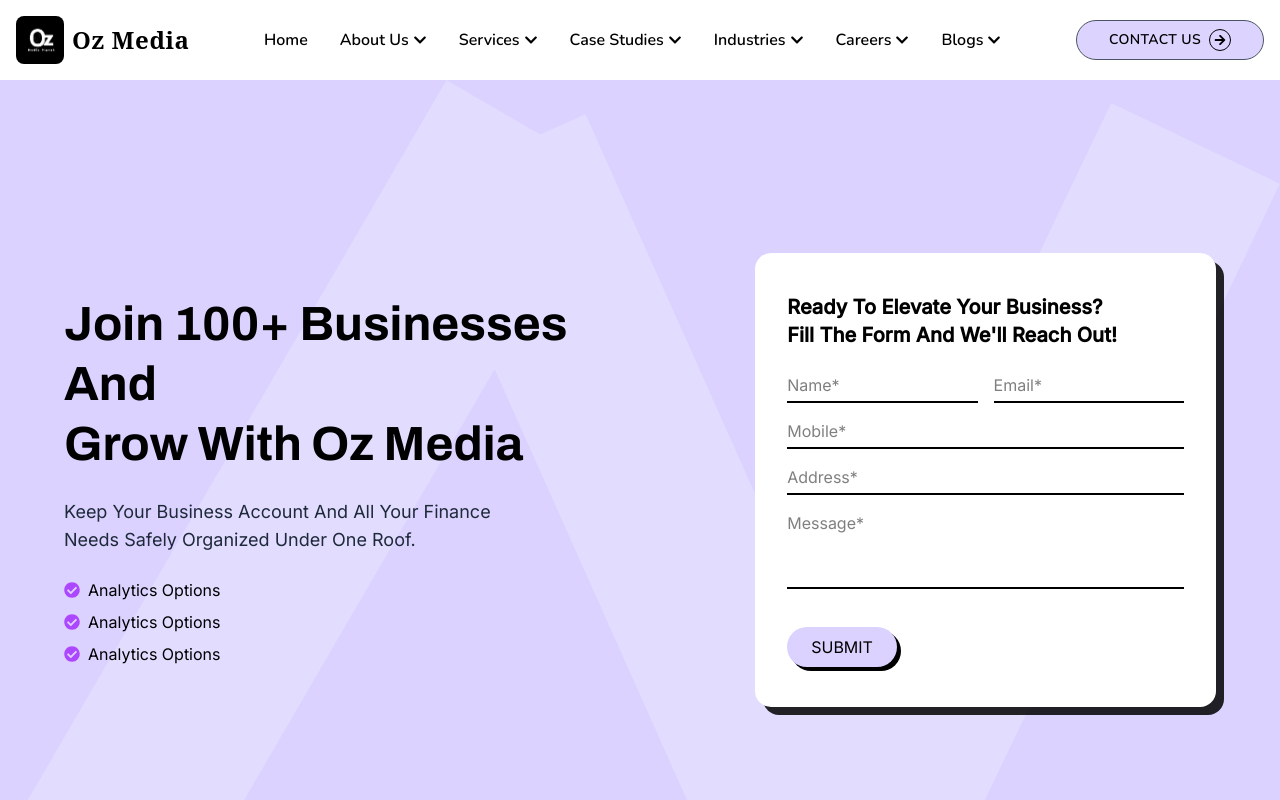
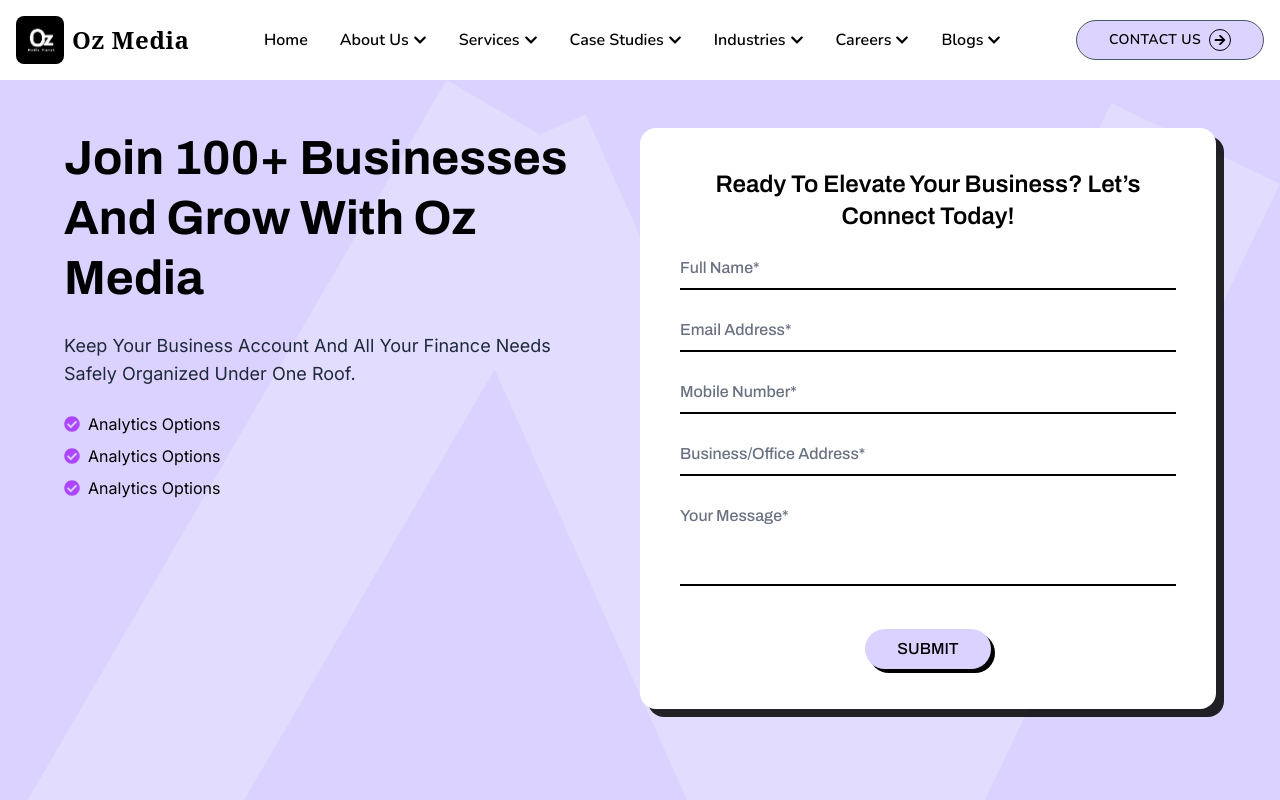
Before and after one commit to Suryansh9331/Official_OzMP_web, a React (Vite) app: page /contact-us in a window 1280 px wide. Shown: the top 800 px of the page. Built offline with nearby package versions, Linux system fonts and the light colour scheme; a web font is replaced by a local one.

Commit message:
Contact Form Done

```diff
--- a/src/Component/Navbar.jsx
+++ b/src/Component/Navbar.jsx
@@ -772,12 +772,14 @@ export default function Navbar() {
 
         {/* Contact Button */}
         <div className="hidden lg:block">
+        <Link to = "/contact-us">
           <button className="bg-[#dcd4ff] text-black font-extrabold text-sm tracking-wide py-2 hover:cursor-pointer px-8 rounded-full flex items-center gap-2 border border-gray-600 hover:shadow-[4px_4px_0px_#000] hover:-translate-x-1 hover:-translate-y-1 transition-transform duration-300">
             CONTACT US{" "}
             <span className="rounded-full border border-black p-1">
               <FaArrowRight size={12} />
             </span>
           </button>
+        </Link>
         </div>
 
         {/* Mobile Toggle */}
@@ -899,12 +901,14 @@ export default function Navbar() {
 
               {/* Contact Button */}
               <li>
+              <Link to ="/contact-us">
                  <button className="w-full bg-[#dcd4ff] text-black font-bold py-2 rounded-full flex justify-center items-center gap-2 border border-black hover:bg-[#c9bcfd] hover:shadow-[4px_4px_0px_#000] hover:-translate-x-1 hover:-translate-y-1 transition-all duration-300 mt-4">
                    CONTACT US
                    <span className="rounded-full border border-black p-1">
                      <FaArrowRight size={12} />
                    </span>
                 </button>
+              </Link>
               </li>
             </ul>
           </motion.div>
--- a/src/Pages/Contact/Contact.jsx
+++ b/src/Pages/Contact/Contact.jsx
@@ -1,30 +1,120 @@
+// import React from "react";
+// import { FaCheckCircle } from "react-icons/fa";
+// import bgImage from "../../assets/images/bg.png"; // Replace with actual path
+
+// const Contact = () => {
+//   return (
+//     <section
+//       className="min-h-screen flex items-center justify-between px-8 md:px-16 bg-cover bg-no-repeat"
+//       style={{
+//         backgroundColor: "#DBD2FF",
+//         backgroundImage: `url(${bgImage})`,
+//       }}
+//     >
+//       {/* Left Content */}
+//       <div className="w-full md:w-1/2 space-y-6">
+//         <h1 className="text-4xl md:text-5xl font-bold font-['Archivo'] leading-tight text-black">
+//           Join 100+ Businesses And<br />Grow With Oz Media
+//         </h1>
+//         <p className="text-lg font-['Inter'] text-gray-800">
+//           Keep Your Business Account And All Your Finance<br />
+//           Needs Safely Organized Under One Roof.
+//         </p>
+
+//         <ul className="space-y-2 mt-4">
+//           {["Analytics Options", "Analytics Options", "Analytics Options"].map(
+//             (item, idx) => (
+//               <li key={idx} className="flex items-center gap-2 font-['Inter']">
+//                 <FaCheckCircle className="text-purple-500" />
+//                 <span>{item}</span>
+//               </li>
+//             )
+//           )}
+//         </ul>
+//       </div>
+
+//       {/* Right Form Box */}
+//       <div className="w-full md:w-[40%] mt-10 md:mt-0 bg-white rounded-2xl shadow-[8px_8px_0px_0px_rgba(0,0,0,0.85)] px-8 py-10">
+//         <h2 className="text-lg md:text-xl font-semibold font-['Inter'] text-black mb-6">
+//           Ready To Elevate Your Business?<br />
+//           Fill The Form And We'll Reach Out!
+//         </h2>
+
+//         <form className="space-y-4">
+//           <div className="flex gap-4">
+//             <input
+//               type="text"
+//               placeholder="Name*"
+//               className="w-full border-b-2 outline-none pb-1 font-['Inter']"
+//             />
+//             <input
+//               type="text"
+//               placeholder="Email*"
+//               className="w-full border-b-2 outline-none pb-1 font-['Inter']"
+//             />
+//           </div>
+
+//           <input
+//             type="text"
+//             placeholder="Mobile*"
+//             className="w-full border-b-2 outline-none pb-1 font-['Inter']"
+//           />
+//           <input
+//             type="text"
+//             placeholder="Address*"
+//             className="w-full border-b-2 outline-none pb-1 font-['Inter']"
+//           />
+//           <textarea
+//             rows={3}
+//             placeholder="Message*"
+//             className="w-full border-b-2 outline-none font-['Inter'] resize-none pb-1"
+//           ></textarea>
+
+//           <button
+//             type="submit"
+//             className="bg-[#DBD2FF] shadow-[4px_4px_0px_0px_black] text-black px-6 py-2 rounded-full font-['Inter'] mt-4"
+//           >
+//             SUBMIT
+//           </button>
+//         </form>
+//       </div>
+//     </section>
+//   );
+// };
+
+// export default Contact;
+
+
 import React from "react";
 import { FaCheckCircle } from "react-icons/fa";
 import bgImage from "../../assets/images/bg.png"; // Replace with actual path
 
-const Contact = () => {
+const ContactFormSection = () => {
   return (
     <section
-      className="min-h-screen flex items-center justify-between px-8 md:px-16 bg-cover bg-no-repeat"
+      className="lg:min-h-screen h-auto flex flex-col lg:flex-row items-center lg:items-start justify-center gap-12 px-6 md:px-4 lg:px-16 py-12 bg-no-repeat bg-cover"
       style={{
         backgroundColor: "#DBD2FF",
         backgroundImage: `url(${bgImage})`,
       }}
     >
       {/* Left Content */}
-      <div className="w-full md:w-1/2 space-y-6">
-        <h1 className="text-4xl md:text-5xl font-bold font-['Archivo'] leading-tight text-black">
-          Join 100+ Businesses And<br />Grow With Oz Media
+      <div className="w-full lg:w-1/2 space-y-6 text-center lg:text-left">
+        <h1 className="text-3xl md:text-5xl lg:text-5xl font-bold font-['Archivo'] text-black leading-tight">
+          Join 100+ Businesses And Grow With Oz Media
         </h1>
-        <p className="text-lg font-['Inter'] text-gray-800">
-          Keep Your Business Account And All Your Finance<br />
+        <p className="text-base sm:text-lg font-['Inter'] text-gray-800">
+          Keep Your Business Account And All Your Finance
           Needs Safely Organized Under One Roof.
         </p>
 
         <ul className="space-y-2 mt-4">
           {["Analytics Options", "Analytics Options", "Analytics Options"].map(
             (item, idx) => (
-              <li key={idx} className="flex items-center gap-2 font-['Inter']">
+              <li
+                key={idx}
+                className="flex items-center justify-center lg:justify-start gap-2 font-['Inter']"
+              >
                 <FaCheckCircle className="text-purple-500" />
                 <span>{item}</span>
               </li>
@@ -33,53 +123,51 @@ const Contact = () => {
         </ul>
       </div>
 
-      {/* Right Form Box */}
-      <div className="w-full md:w-[40%] mt-10 md:mt-0 bg-white rounded-2xl shadow-[8px_8px_0px_0px_rgba(0,0,0,0.85)] px-8 py-10">
-        <h2 className="text-lg md:text-xl font-semibold font-['Inter'] text-black mb-6">
-          Ready To Elevate Your Business?<br />
-          Fill The Form And We'll Reach Out!
+      {/* Right Contact Form */}
+      <div className="w-full max-w-xl bg-white rounded-2xl shadow-[8px_8px_0px_0px_rgba(0,0,0,0.85)] px-6 md:px-10 py-10">
+        <h2 className="text-xl md:text-2xl font-semibold font-['Archivo'] text-black mb-6 text-center">
+          Ready To Elevate Your Business? Let’s Connect Today!
         </h2>
 
-        <form className="space-y-4">
-          <div className="flex gap-4">
+        <form className="space-y-7   font-['Archivo']">
           <input
             type="text"
-              placeholder="Name*"
-              className="w-full border-b-2 outline-none pb-1 font-['Inter']"
+            placeholder="Full Name*"
+            className="w-full border-b-2 outline-none pb-2 placeholder-gray-500"
+          />
+          <input
+            type="email"
+            placeholder="Email Address*"
+            className="w-full border-b-2 outline-none pb-2 placeholder-gray-500"
           />
           <input
             type="text"
-              placeholder="Email*"
-              className="w-full border-b-2 outline-none pb-1 font-['Inter']"
-            />
-          </div>
-
-          <input
-            type="text"
-            placeholder="Mobile*"
-            className="w-full border-b-2 outline-none pb-1 font-['Inter']"
+            placeholder="Mobile Number*"
+            className="w-full border-b-2 outline-none pb-2 placeholder-gray-500"
           />
           <input
             type="text"
-            placeholder="Address*"
-            className="w-full border-b-2 outline-none pb-1 font-['Inter']"
+            placeholder="Business/Office Address*"
+            className="w-full border-b-2 outline-none pb-2 placeholder-gray-500"
           />
           <textarea
             rows={3}
-            placeholder="Message*"
-            className="w-full border-b-2 outline-none font-['Inter'] resize-none pb-1"
+            placeholder="Your Message*"
+            className="w-full border-b-2 outline-none pb-2 resize-none placeholder-gray-500"
           ></textarea>
 
+          <div className="text-center">
             <button
               type="submit"
-            className="bg-[#DBD2FF] shadow-[4px_4px_0px_0px_black] text-black px-6 py-2 rounded-full font-['Inter'] mt-4"
+              className="bg-[#DBD2FF] shadow-[4px_4px_0px_0px_black] text-black px-8 py-2 rounded-full mt-2"
             >
               SUBMIT
             </button>
+          </div>
         </form>
       </div>
     </section>
   );
 };
 
-export default Contact;
+export default ContactFormSection;
```
Lines whose indentation alone changed are shown as unchanged.
